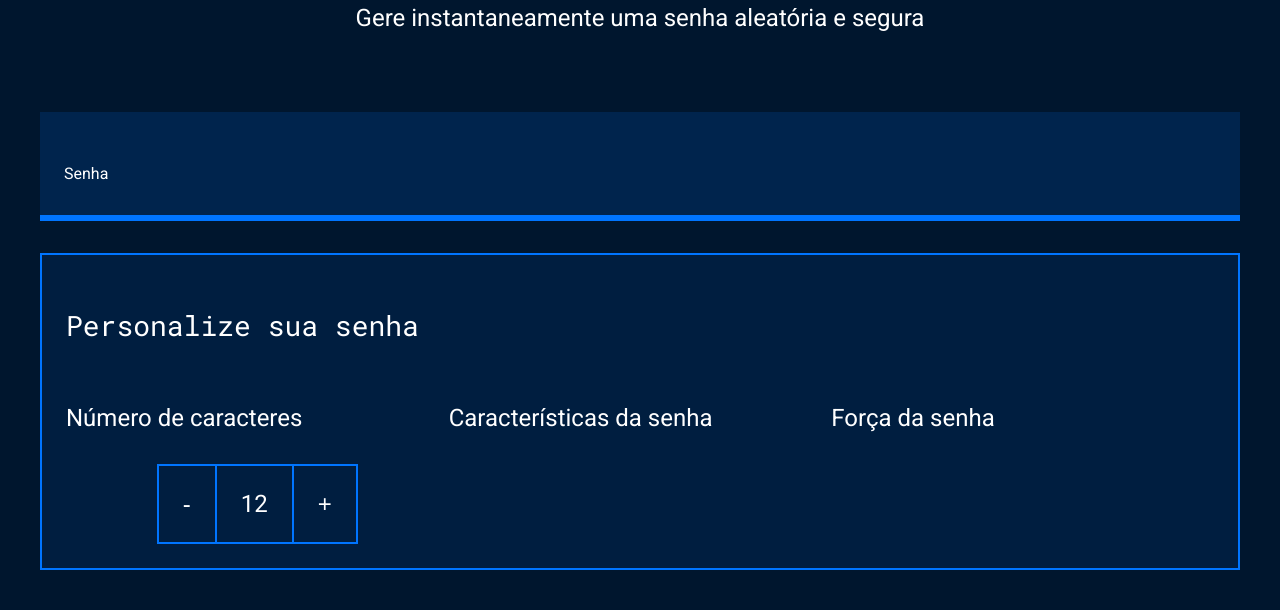
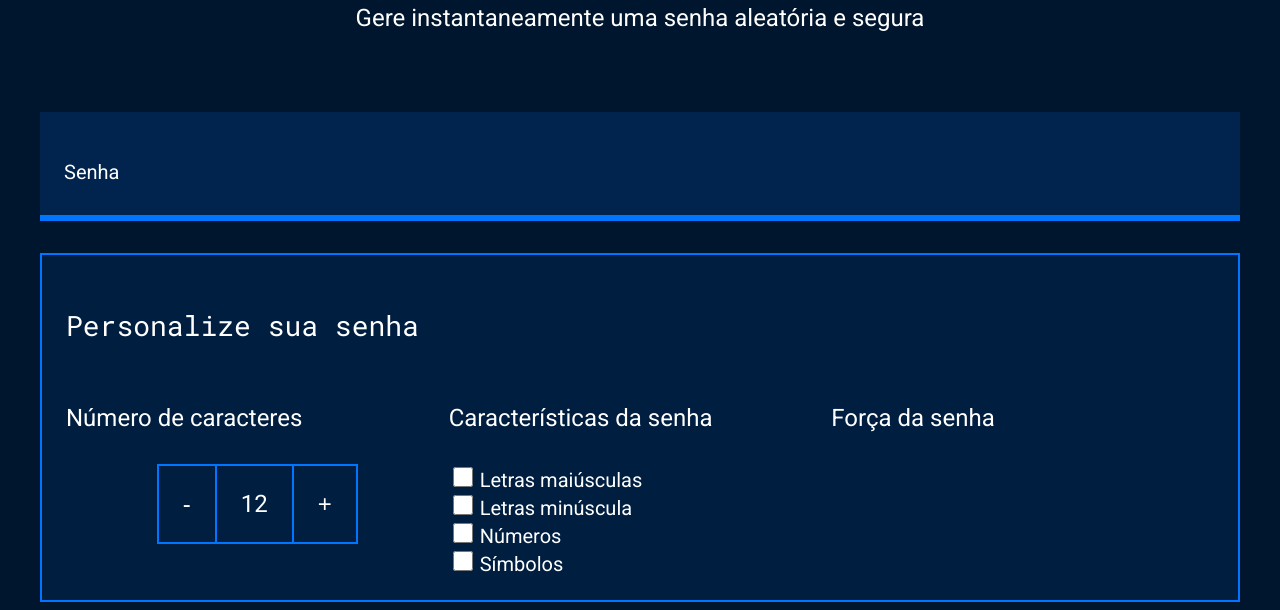
Before and after one commit to LachovskiJohnnie/Gerador_senhas-Johnnie, a plain HTML site: page index.html in a window 1280 px wide. Shown: the part 191-801 px from the top of the page. Drawn offline with Linux system fonts and the light colour scheme.

Commit message:
johnnieeeeeeeee

```diff
--- a/index.html
+++ b/index.html
@@ -32,6 +32,28 @@
                 </div>
                 <div class="parametro-senha">
                     <h4 class="parametro-senha__titulo">Características da senha</h4>
+
+                    <div class="parametro-senha-checkbox">
+                        <input name="maiusculo" type="checkbox" class="checkbox">
+                        <label for="maiusculo">Letras maiúsculas</label>
+                    </div>
+
+                    <div class="parametro-senha-checkbox">
+                        <input name="minusculo" type="checkbox" class="checkbox">
+                        <label for="minusculo">Letras minúscula</label>
+                    </div>
+
+                    <div class="parametro-senha-checkbox">
+                        <input name="numero" type="checkbox" class="checkbox">
+                        <label for="numero">Números</label>
+                    </div>
+
+                    <div class="parametro-senha-checkbox">
+                        <input name="simbolos" type="checkbox" class="checkbox">
+                        <label for="simbolos">Símbolos</label>
+                    </div>
+
+
                 </div>
                 <div class="parametro-senha">
                     <h4 class="parametro-senha__titulo">Força da senha</h4>
--- a/style.css
+++ b/style.css
@@ -1,6 +1,6 @@
 @import url('https://fonts.googleapis.com/css2?family=Roboto&family=Roboto+Mono&display=swap');
 
-:root {
+:root{
     --branco: white;
     --cor-de-fundo: #00162E;
     --fundo-senha: #00244D;
@@ -10,38 +10,38 @@
     --roboto-mono: 'Roboto Mono', monospace;
 }
 
-* {
+*{
     font-weight: 400;
 }
 
-body {
+body{
     color: var(--branco);
     background-color: var(--cor-de-fundo);
     font-family: var(--roboto);
 }
 
-.titulo-principal {
+.titulo-principal{
     font-family: var(--roboto-mono);
     font-size: 32px;
 }
 
-.titulo-secundario {
+.titulo-secundario{
     font-size: 24px;
 }
 
-.conteudo-titulo {
+.conteudo-titulo{
     text-align: center;
     margin-top: 80px;
 }
 
-.conteudo-senha {
+.conteudo-senha{
     margin-top: 80px;
     background: var(--fundo-senha);
     padding: 24px;
     border-bottom: 6px solid var(--borda);
 }
 
-#campo-senha {
+#campo-senha{
     background-color: var(--fundo-senha);
     border: none;
     color: var(--branco);
@@ -50,48 +50,55 @@ body {
     width: 70%;
 }
 
-#campo-senha:focus {
+#campo-senha:focus{
     outline: none;
 }
 
-.conteudo {
+.conteudo{
     max-width: 1200px;
     margin: 0 auto;
 }
 
-.parametro {
+.parametro{
     background-color: var(--fundo-texto);
     border: 2px solid var(--borda);
     margin-top: 32px;
     padding: 24px;
 }
 
-.parametro-titulo {
+.parametro-titulo{
     font-family: var(--roboto-mono);
     font-size: 28px;
 }
 
-.parametro-senha__titulo {
-    font-size: 24px;
+.parametro-senha__titulo{
+    font-size:24px;
 }
 
-.parametro-coluna__senha {
+.parametro-coluna__senha{
     display: flex;
     flex-direction: column;
     justify-content: center;
 }
-
-.parametro-senha {
+.parametro-senha{
     width: 50%;
     margin: 0 auto;
 }
 
-.parametro-senha-botoes {
+.parametro-senha-botoes{
 display: flex;
 justify-content: center;
 }
 
-.parametro-senha__botao {
+.parametro-senha__texto{
+padding: 24px;
+border-top: 2px solid var(--borda);
+border-bottom: 2px solid var(--borda);
+margin: 0;
+font-size: 24px;
+}
+
+.parametro-senha__botao{
 background-color: var(--fundo-texto);
 color: var(--branco);
 border: 2px solid var(--borda);
@@ -100,16 +107,27 @@ body {
 cursor: pointer;
 }
 
-.parametro-senha__texto {
-    padding: 24px;
-    border-top: 2px solid var(--borda);
-    border-bottom: 2px solid var(--borda);
-    margin: 0;
-    font-size: 24px;
+label{
+font-size: 20px;
 }
 
+.checkbox{
+width: 20px;
+height: 20px;
+cursor: pointer;
+}
+
+
+
+
+
+
+
+
+
+
 @media screen and (min-width: 768px) {
-    .parametro-coluna__senha {
+    .parametro-coluna__senha{
         flex-direction: row;
     }
 }
```
Lines whose indentation alone changed are shown as unchanged.
